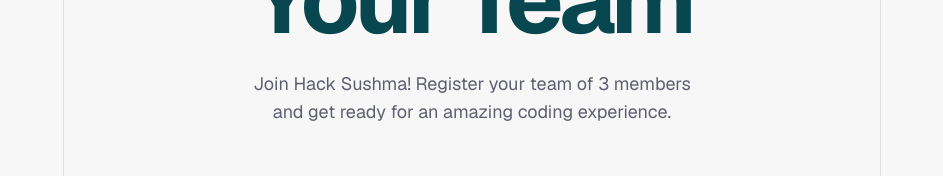
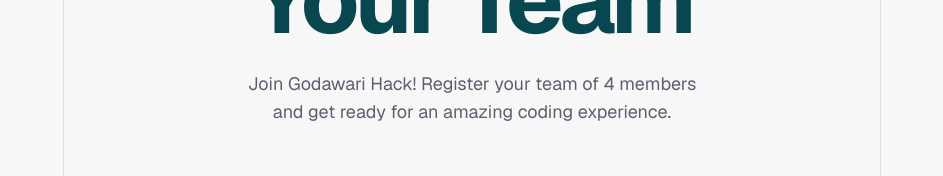
Before and after one commit to Manish-Tamang/godawarihacks, a Next.js app: page /register in a window 1280 px wide. Shown: the part 246-422 px from the top of the page, without its empty margins (168-1111 px from the left). Built offline with nearby package versions, Linux system fonts and the light colour scheme.

Commit message:
fix: Update registration message to reflect Godawari Hack details and team size

```diff
--- a/app/register/page.tsx
+++ b/app/register/page.tsx
@@ -237,7 +237,7 @@ export default function RegisterPage() {
                 delay={PARAGRAPH_DELAY}
                 className="leading-8 text-text-secondary text-base md:text-lg max-w-3xl mx-auto"
               >
-                Join Hack Sushma! Register your team of 3 members and get ready for an amazing coding experience.
+                Join Godawari Hack! Register your team of 4 members and get ready for an amazing coding experience.
               </AnimatedText>
             </div>
           </div>
```
